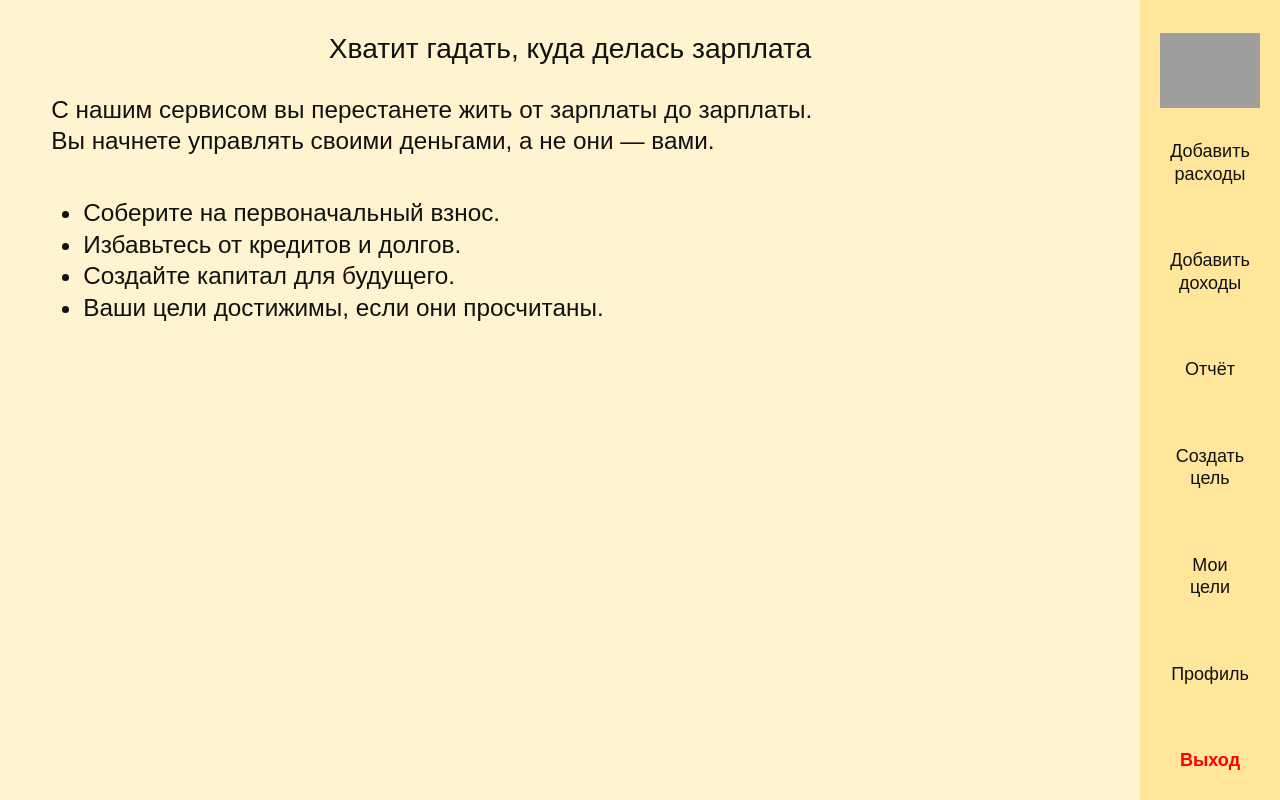
After one commit to asphaltovich/HomeFinances, a Django app: page /main_page/ in a window 1280 px wide. The commit adds this page. Run offline with Django 5.2, Linux system fonts and the light colour scheme; grey boxes are pictures that could not be loaded.

Commit message:
Большие правки

```diff
--- a/HomeFinances/urls.py
+++ b/HomeFinances/urls.py
@@ -5,8 +5,10 @@ from finance import views
 
 urlpatterns = [
     path('admin/', admin.site.urls),
-
-    # Добавляем путь для страницы регистрации
     path('register_page/', views.registration_view, name='register_page'),
     path('enter_site/', views.enter_site, name='enter_site'),
+    path('confirmation/', views.confirmation, name='confirmation'),
+    path('resend_code/', views.resend_code, name='resend_code'),
+    path('main_page/', views.main_page, name='main_page'),
+    path('expenses/', views.expenses, name='expenses'),
 ]
--- a/finance/static/styles.css
+++ b/finance/static/styles.css
@@ -2,7 +2,7 @@
 body {
     margin: 0;
     padding: 0;
-    background-color: #fff2cc; /* кремовый фон как на картинке */
+    background-color: #fff2cc;
     font-family: Arial, sans-serif;
     min-height: 100vh;
 }
--- a/finance/static/styles3.css
+++ b/finance/static/styles3.css
@@ -20,20 +20,20 @@ body {
 .content {
     flex: 1;
     min-width: 0;
-    padding: 58px 5.2%;
+    padding: 32px 4%;
 }
 
 .content h1 {
-    margin: 0 0 48px;
+    margin: 0 0 28px;
     text-align: center;
-    font-size: 44px;
+    font-size: clamp(22px, 2.2vw, 32px);
     line-height: 1.2;
     font-weight: 400;
 }
 
 .content p,
 .content ul {
-    font-size: 42px;
+    font-size: clamp(18px, 1.9vw, 26px);
     line-height: 1.3;
 }
 
@@ -42,47 +42,55 @@ body {
 }
 
 .content ul {
-    margin: 120px 0 0;
-    padding-left: 40px;
+    margin: 40px 0 0;
+    padding-left: 32px;
 }
 
 .sidebar {
-    flex: 0 0 228px;
-    width: 228px;
+    flex: 0 0 140px;
+    width: 140px;
     min-height: 100vh;
-    padding: 28px 12px;
+    padding: 20px 10px;
     background: #ffe69a;
     text-align: center;
+    display: flex;
+    flex-direction: column;
 }
 
 .home-icon {
     display: block;
-    width: 180px;
-    height: 180px;
-    margin: 0 auto 20px;
+    width: 100px;
+    height: 100px;
+    margin: 0 auto 16px;
 }
 
 .home-icon img {
     display: block;
     width: 100%;
     height: 100%;
+    object-fit: contain;
 }
 
 .sidebar nav {
+    flex: 1;
     display: flex;
     flex-direction: column;
     align-items: stretch;
-    gap: 28px;
+    justify-content: space-between;
+    gap: 0;
+    padding: 4px 0 8px;
 }
 
 .sidebar nav a {
     color: #111;
-    font-size: 38px;
+    font-size: 18px;
     line-height: 1.25;
     text-decoration: none;
 }
 
 .sidebar nav .logout {
-    margin-top: 10px;
+    margin-top: 0;
+    padding-top: 0;
     color: red;
+    font-weight: 700;
 }
--- /dev/null
+++ b/finance/templates/main_page.html
@@ -0,0 +1,43 @@
+{% load static %}
+<!DOCTYPE html>
+<html lang="ru">
+<head>
+    <meta charset="UTF-8">
+    <meta name="viewport" content="width=device-width, initial-scale=1.0">
+    <title>Главная</title>
+    <link rel="stylesheet" href="{% static 'styles3.css' %}">
+</head>
+<body>
+    <main class="content">
+        <h1>Хватит гадать, куда делась зарплата</h1>
+
+        <p>
+            С нашим сервисом вы перестанете жить от зарплаты до зарплаты.<br>
+            Вы начнете управлять своими деньгами, а не они — вами.
+        </p>
+
+        <ul>
+            <li>Соберите на первоначальный взнос.</li>
+            <li>Избавьтесь от кредитов и долгов.</li>
+            <li>Создайте капитал для будущего.</li>
+            <li>Ваши цели достижимы, если они просчитаны.</li>
+        </ul>
+    </main>
+
+    <aside class="sidebar">
+        <a class="home-icon" href="#" aria-label="Главная">
+            <img src="{% static 'images/1.png' %}" alt="">
+        </a>
+
+        <nav>
+            <a href="#">Добавить<br>расходы</a>
+            <a href="#">Добавить<br>доходы</a>
+            <a href="#">Отчёт</a>
+            <a href="#">Создать<br>цель</a>
+            <a href="#">Мои<br>цели</a>
+            <a href="#">Профиль</a>
+            <a class="logout" href="#">Выход</a>
+        </nav>
+    </aside>
+</body>
+</html>
--- a/finance/views.py
+++ b/finance/views.py
@@ -1,7 +1,300 @@
-from django.shortcuts import render
+import secrets
+import time
+from datetime import date, datetime
+from decimal import Decimal, InvalidOperation
+
+from django.conf import settings
+from django.contrib import messages
+from django.contrib.auth.hashers import make_password, check_password
+from django.core.mail import send_mail
+from django.db import transaction, IntegrityError
+from django.shortcuts import render, redirect
+from django.views.decorators.http import require_POST
+
+from .models import (Account, Role, AccountRole, UserProfile, Client,
+                     Wallet, Transaction, Expense, ExpenseCategory)
+
+CODE_LIFETIME = 600      # 10 минут
+RESEND_DELAY = 60        # повторная отправка не чаще раза в минуту
+MAX_ATTEMPTS = 5
+
+WALLET_NAMES = {'cash': 'Наличные', 'card': 'Банковская карта'}
+
+CATEGORY_NAMES = {
+    'food': 'Продукты', 'cafes': 'Кафе и рестораны', 'transport': 'Транспорт',
+    'fuel': 'Топливо', 'housing': 'Жильё и аренда',
+    'utilities': 'Коммунальные услуги', 'shopping': 'Одежда и обувь',
+    'health': 'Здоровье и лекарства', 'beauty': 'Красота и уход',
+    'entertainment': 'Развлечения', 'subscriptions': 'Подписки и сервисы',
+    'communication': 'Связь и интернет', 'education': 'Образование',
+    'travel': 'Путешествия', 'children': 'Дети',
+    'pets': 'Домашние животные', 'household': 'Товары для дома',
+    'gifts': 'Подарки и благотворительность', 'insurance': 'Страхование',
+    'other': 'Другое',
+}
+
+
+# ---------- Регистрация и подтверждение ----------
+
+def send_confirmation_code(request, email):
+    code = f"{secrets.randbelow(10**6):06d}"
+
+    request.session['confirm_code'] = code
+    request.session['confirm_email'] = email
+    request.session['confirm_time'] = time.time()
+    request.session['confirm_attempts'] = 0
+
+    send_mail(
+        subject='Код подтверждения HomeFinances',
+        message=(
+            f'Ваш код подтверждения: {code}\n\n'
+            'Код действует 10 минут.\n'
+            'Если вы не регистрировались в HomeFinances, просто проигнорируйте это письмо.'
+        ),
+        from_email=settings.DEFAULT_FROM_EMAIL,
+        recipient_list=[email],
+        fail_silently=False,
+    )
+
+
+def parse_fio(fio):
+    """'Иванов Иван Иванович' -> (фамилия, имя, отчество)"""
+    parts = fio.split()
+    last_name = parts[0] if len(parts) > 0 else ''
+    first_name = parts[1] if len(parts) > 1 else ''
+    middle_name = ' '.join(parts[2:]) if len(parts) > 2 else ''
+    return last_name, first_name, middle_name
 
 
 def registration_view(request):
+    if request.method == 'POST':
+        fio = request.POST.get('fio', '').strip()
+        email = request.POST.get('email', '').strip().lower()
+        dob = request.POST.get('dob', '').strip()
+        username = request.POST.get('username', '').strip()
+        password = request.POST.get('password', '')
+
+        if not fio or not email or not username or not password:
+            messages.error(request, 'Заполните ФИО, email, логин и пароль')
+            return render(request, 'register_page.html')
+
+        last_name, first_name, middle_name = parse_fio(fio)
+        if not first_name:
+            messages.error(request, 'Введите фамилию и имя (и отчество, если есть)')
+            return render(request, 'register_page.html')
+
+        birth_date = None
+        if dob:
+            try:
+                birth_date = datetime.strptime(dob, '%d.%m.%Y').date()
+            except ValueError:
+                messages.error(request, 'Дата рождения должна быть в формате ДД.ММ.ГГГГ')
+                return render(request, 'register_page.html')
+            if birth_date > date.today():
+                messages.error(request, 'Дата рождения не может быть в будущем')
+                return render(request, 'register_page.html')
+
+        if Account.objects.filter(email=email).exists():
+            messages.error(request, 'Этот email уже зарегистрирован')
+            return render(request, 'register_page.html')
+
+        if Account.objects.filter(username=username).exists():
+            messages.error(request, 'Этот логин уже занят')
+            return render(request, 'register_page.html')
+
+        # Данные ждут подтверждения; пароль хранится только в виде хеша.
+        # Дата кладётся строкой: объект date не сериализуется в JSON.
+        request.session['pending_registration'] = {
+            'email': email,
+            'username': username,
+            'password_hash': make_password(password),
+            'first_name': first_name,
+            'last_name': last_name,
+            'middle_name': middle_name,
+            'birth_date': birth_date.isoformat() if birth_date else None,
+        }
+
+        try:
+            send_confirmation_code(request, email)
+        except Exception:
+            messages.error(request, 'Не удалось отправить письмо. Попробуйте позже.')
+            return render(request, 'register_page.html')
+
+        return redirect('confirmation')
+
     return render(request, 'register_page.html')
+
+
+def create_account_from_session(request):
+    data = request.session['pending_registration']
+
+    with transaction.atomic():
+        account = Account.objects.create(
+            username=data['username'],
+            email=data['email'],
+            password_hash=data['password_hash'],
+        )
+        role, _ = Role.objects.get_or_create(role_name='client')
+        AccountRole.objects.create(account=account, role=role)
+        UserProfile.objects.create(
+            account=account,
+            first_name=data['first_name'],
+            last_name=data['last_name'],
+            middle_name=data['middle_name'],
+            birth_date=data['birth_date'],
+        )
+        Client.objects.create(account=account)
+
+    return account
+
+
+def confirmation(request):
+    if 'confirm_code' not in request.session or 'pending_registration' not in request.session:
+        return redirect('register_page')
+
+    if request.method == 'POST':
+        entered = request.POST.get('code', '').strip()
+        saved = request.session['confirm_code']
+        created = request.session.get('confirm_time', 0)
+        attempts = request.session.get('confirm_attempts', 0)
+
+        if attempts >= MAX_ATTEMPTS:
+            messages.error(request, 'Слишком много попыток. Запросите новый код.')
+        elif time.time() - created > CODE_LIFETIME:
+            messages.error(request, 'Код устарел. Запросите новый.')
+        elif secrets.compare_digest(entered, saved):
+            try:
+                create_account_from_session(request)
+            except IntegrityError:
+                request.session.flush()
+                messages.error(request, 'Такой логин или email уже зарегистрирован.')
+                return redirect('register_page')
+
+            for key in ('confirm_code', 'confirm_time', 'confirm_attempts',
+                        'confirm_email', 'pending_registration'):
+                request.session.pop(key, None)
+            messages.success(request, 'Email подтверждён. Войдите в аккаунт.')
+            return redirect('enter_site')
+        else:
+            request.session['confirm_attempts'] = attempts + 1
+            messages.error(request, 'Неверный код')
+
+    return render(request, 'confirmation.html', {
+        'email': request.session.get('confirm_email'),
+    })
+
+
+@require_POST
+def resend_code(request):
+    email = request.session.get('confirm_email')
+    if not email:
+        return redirect('register_page')
+
+    if time.time() - request.session.get('confirm_time', 0) < RESEND_DELAY:
+        messages.error(request, 'Подождите минуту перед повторной отправкой.')
+        return redirect('confirmation')
+
+    try:
+        send_confirmation_code(request, email)
+        messages.success(request, 'Новый код отправлен на почту.')
+    except Exception:
+        messages.error(request, 'Не удалось отправить письмо. Попробуйте позже.')
+
+    return redirect('confirmation')
+
+
+# ---------- Вход и остальные страницы ----------
+
 def enter_site(request):
-    return render(request, 'enter_site.html')
+    # Если пользователь уже вошёл, сразу отправляем на главную
+    if request.session.get('account_id'):
+        return redirect('main_page')
+
+    errors = {}
+    login_value = ''
+
+    if request.method == 'POST':
+        login_value = request.POST.get('login', '').strip()
+        password = request.POST.get('password', '')
+
+        # Валидация
+        if not login_value:
+            errors['login'] = 'Введите логин'
+        elif len(login_value) > 150:
+            errors['login'] = 'Логин слишком длинный'
+
+        if not password:
+            errors['password'] = 'Введите пароль'
+        elif len(password) > 128:
+            errors['password'] = 'Пароль слишком длинный'
+
+        # Проверка учётных данных
+        if not errors:
+            account = Account.objects.filter(username=login_value).first()
+
+            if account and check_password(password, account.password_hash):
+                request.session.cycle_key()  # новый ключ сессии при входе
+                request.session['account_id'] = account.id
+                return redirect('main_page')
+
+            errors['common'] = 'Неверный логин или пароль'
+
+    return render(request, 'enter_site.html', {
+        'errors': errors,
+        'login_value': login_value,
+    })
+
+
+def main_page(request):
+    # Главная доступна только после входа
+    if not request.session.get('account_id'):
+        return redirect('enter_site')
+    return render(request, 'main_page.html')
+
+
+@require_POST
+def logout_view(request):
+    request.session.flush()   # полностью очищает сессию
+    return redirect('enter_site')
+
+def main_page(request):
+    return render(request, 'main_page.html')
+
+
+def expenses(request):
+    account_id = request.session.get('account_id')
+    if not account_id:
+        return redirect('enter_site')
+
+    try:
+        client = Client.objects.get(account_id=account_id)
+    except Client.DoesNotExist:
+        return redirect('enter_site')
+
+    if request.method == 'POST':
+        wallet_key = request.POST.get('wallet')
+        category_key = request.POST.get('category')
+
+        try:
+            amount = Decimal(request.POST.get('amount', ''))
+        except InvalidOperation:
+            amount = None
+
+        if wallet_key not in WALLET_NAMES or category_key not in CATEGORY_NAMES:
+            messages.error(request, 'Выберите кошелёк и категорию')
+        elif amount is None or amount <= 0:
+            messages.error(request, 'Введите корректную сумму')
+        else:
+            with transaction.atomic():
+                wallet, _ = Wallet.objects.get_or_create(
+                    client=client, name=WALLET_NAMES[wallet_key])
+                category, _ = ExpenseCategory.objects.get_or_create(
+                    name=CATEGORY_NAMES[category_key])
+                tr = Transaction.objects.create(
+                    amount=amount, date=date.today(), wallet=wallet)
+                Expense.objects.create(transaction=tr, category=category)
+
+            messages.success(request, 'Расход сохранён')
+            return redirect('expenses')
+
+    return render(request, 'expenses.html')
```
Also changed, not shown: finance/templates/confirmation.html (+13 -1 lines), finance/templates/enter_site.html (+22 -3 lines), finance/templates/register_page.html (+10 -4 lines).
